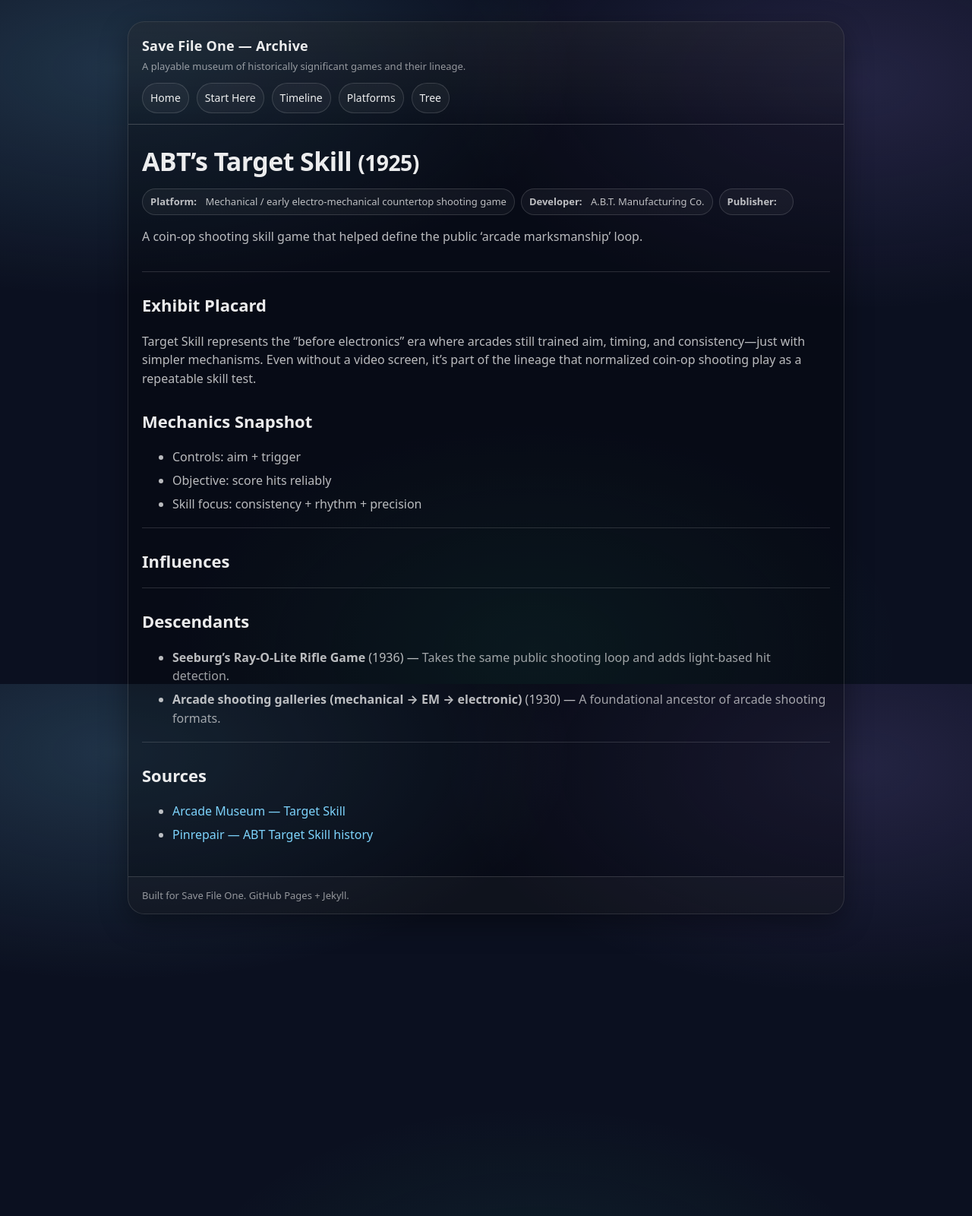
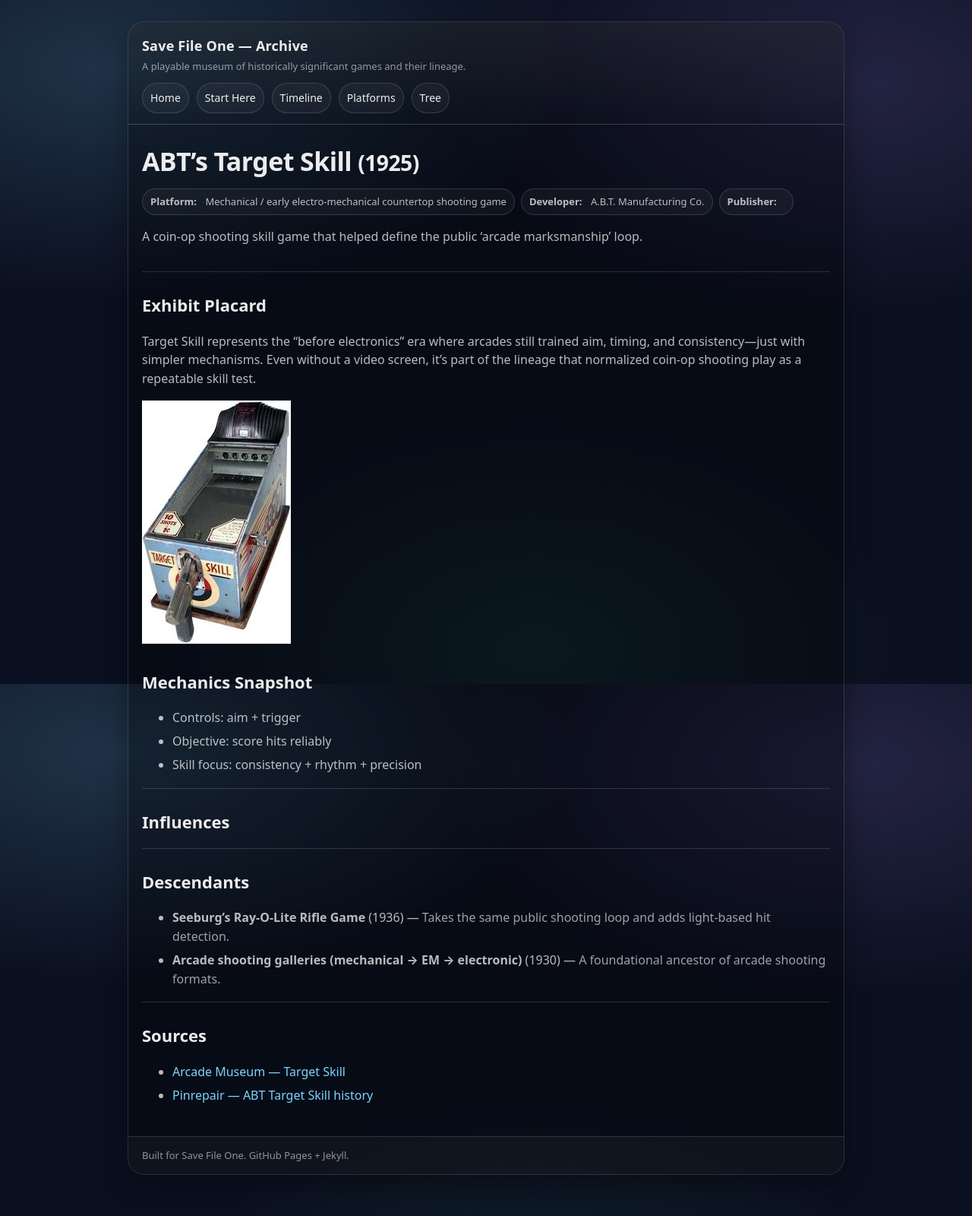
Before and after one commit to BacchusA/savefileone-archive, a Jekyll site: the page built from _games/1925-abt-target-skill.md, in a window 1280 px wide. Shown: the whole page at 76% size. Built offline with Jekyll 4.4.1, drawn with Linux system fonts in a browser that asks for light colours; before the commit the page ends 1257 px from its top, so only the background shows below that.

Commit message:
Update 1925-abt-target-skill.md

```diff
--- a/_games/1925-abt-target-skill.md
+++ b/_games/1925-abt-target-skill.md
@@ -32,6 +32,8 @@
 ## Exhibit Placard
 Target Skill represents the “before electronics” era where arcades still trained aim, timing, and consistency—just with simpler mechanisms. Even without a video screen, it’s part of the lineage that normalized coin-op shooting play as a repeatable skill test.
 
+![Target Skill cabinet]({{ site.baseurl }}/assets/img/target-skill-20528.jpg)
+
 ## Mechanics Snapshot
 - Controls: aim + trigger
 - Objective: score hits reliably
```
